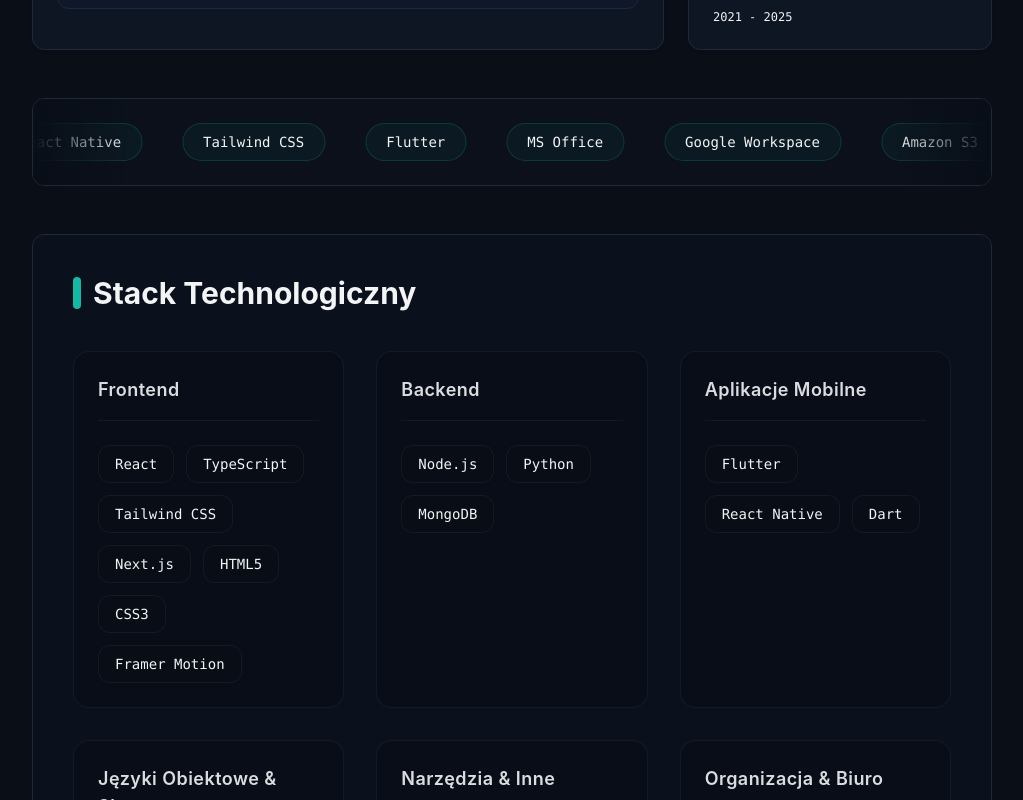
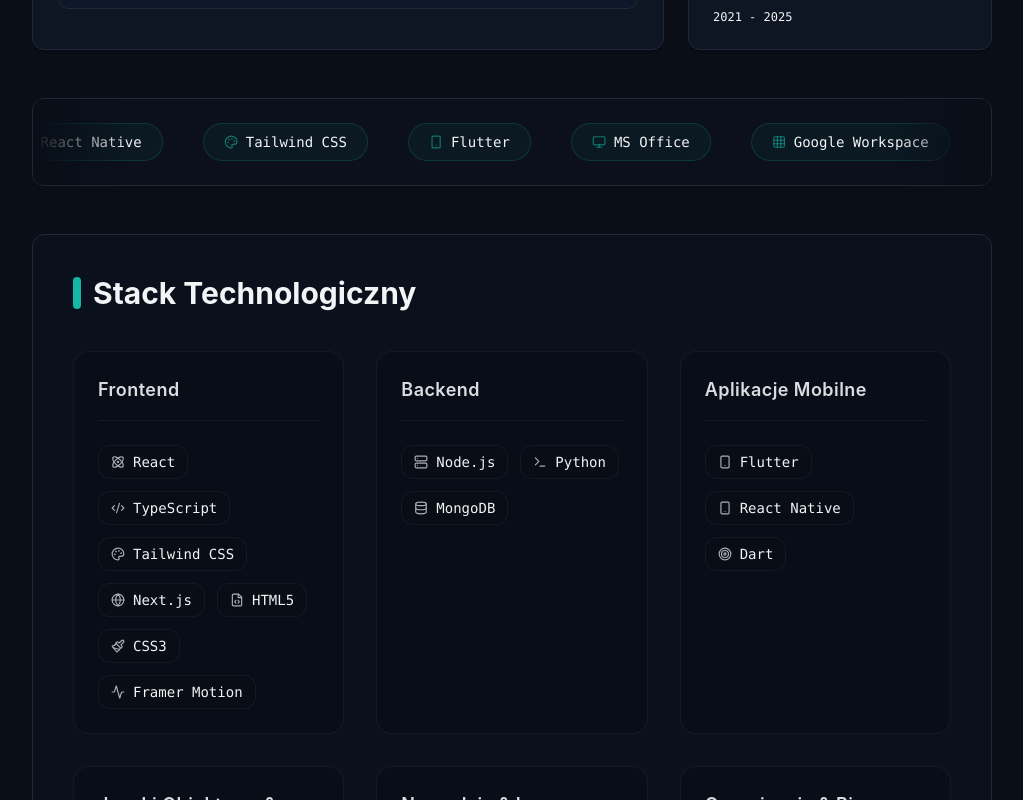
Before and after one commit to DawOrl/portfolio_web, a Next.js app: page / in a window 1280 px wide. Shown: the part 1180-1980 px from the top of the page, without its empty margins (128-1151 px from the left). Built offline with nearby package versions, Linux system fonts and the light colour scheme.

Commit message:
feat: add icons to skills in TechStack and InfiniteMarquee

```diff
--- a/src/components/blocks/InfiniteMarquee.tsx
+++ b/src/components/blocks/InfiniteMarquee.tsx
@@ -1,6 +1,32 @@
 "use client";
 import { motion } from "framer-motion";
 import { cvData } from "@/data/cv-data";
+import {
+  FileCode,
+  Globe,
+  Smartphone,
+  Palette,
+  Monitor,
+  Grid,
+  HardDrive,
+  Mail,
+  Layout,
+  Ghost
+} from "lucide-react";
+
+const skillIcons: Record<string, any> = {
+  "HTML/CSS": FileCode,
+  "Next.js": Globe,
+  "React Native": Smartphone,
+  "Tailwind CSS": Palette,
+  "Flutter": Smartphone,
+  "MS Office": Monitor,
+  "Google Workspace": Grid,
+  "Amazon S3": HardDrive,
+  "Iterable": Mail,
+  "Beehiiv": Layout,
+  "Ghost": Ghost,
+};
 
 export function InfiniteMarquee() {
   // Pobieramy i formatujemy pozostałe doświadczenie oraz listę umiejętności
@@ -21,14 +47,18 @@
         animate={{ x: ["0%", "-33.33%"] }}
         transition={{ ease: "linear", duration: 35, repeat: Infinity }}
       >
-        {duplicatedItems.map((item, index) => (
-          <span
-            key={index}
-            className="text-muted-foreground text-xs md:text-sm font-mono px-5 py-2 rounded-full border border-primary/20 bg-primary/5 shrink-0"
-          >
-            {item}
-          </span>
-        ))}
+        {duplicatedItems.map((item, index) => {
+          const Icon = skillIcons[item];
+          return (
+            <span
+              key={index}
+              className="flex items-center gap-2 text-muted-foreground text-xs md:text-sm font-mono px-5 py-2 rounded-full border border-primary/20 bg-primary/5 shrink-0"
+            >
+              {Icon && <Icon size={14} className="text-primary/60" />}
+              {item}
+            </span>
+          );
+        })}
       </motion.div>
     </div>
   );
--- a/src/components/blocks/TechStack.tsx
+++ b/src/components/blocks/TechStack.tsx
@@ -1,31 +1,92 @@
 "use client";
 import { motion } from "framer-motion";
+import {
+  Atom,
+  CodeXml,
+  Palette,
+  Globe,
+  FileCode,
+  Paintbrush,
+  Activity,
+  Server,
+  Terminal,
+  Database,
+  Smartphone,
+  Target,
+  Coffee,
+  Cpu,
+  Code,
+  Table,
+  GitBranch,
+  Box,
+  Cloud,
+  Boxes,
+  Mail,
+  Layout,
+  Ghost,
+  HardDrive,
+  Grid
+} from "lucide-react";
 
 // Logiczny podział technologii bez sztucznych procentów
 const skillCategories = [
   {
     title: "Frontend",
-    skills: ["React", "TypeScript", "Tailwind CSS", "Next.js", "HTML5", "CSS3", "Framer Motion"],
+    skills: [
+      { name: "React", icon: Atom },
+      { name: "TypeScript", icon: CodeXml },
+      { name: "Tailwind CSS", icon: Palette },
+      { name: "Next.js", icon: Globe },
+      { name: "HTML5", icon: FileCode },
+      { name: "CSS3", icon: Paintbrush },
+      { name: "Framer Motion", icon: Activity },
+    ],
   },
   {
     title: "Backend",
-    skills: ["Node.js", "Python", "MongoDB"],
+    skills: [
+      { name: "Node.js", icon: Server },
+      { name: "Python", icon: Terminal },
+      { name: "MongoDB", icon: Database },
+    ],
   },
   {
     title: "Aplikacje Mobilne",
-    skills: ["Flutter", "React Native", "Dart"],
+    skills: [
+      { name: "Flutter", icon: Smartphone },
+      { name: "React Native", icon: Smartphone },
+      { name: "Dart", icon: Target },
+    ],
   },
   {
     title: "Języki Obiektowe & Skryptowe",
-    skills: ["Java", "Python", "C++", "JavaScript", "SQL"],
+    skills: [
+      { name: "Java", icon: Coffee },
+      { name: "Python", icon: Terminal },
+      { name: "C++", icon: Cpu },
+      { name: "JavaScript", icon: Code },
+      { name: "SQL", icon: Table },
+    ],
   },
   {
     title: "Narzędzia & Inne",
-    skills: ["Git", "Docker", "AWS", "Linux", "Kubernetes"],
+    skills: [
+      { name: "Git", icon: GitBranch },
+      { name: "Docker", icon: Box },
+      { name: "AWS", icon: Cloud },
+      { name: "Linux", icon: Terminal },
+      { name: "Kubernetes", icon: Boxes },
+    ],
   },
   {
     title: "Organizacja & Biuro",
-    skills: ["Iterable", "Beehiiv", "Ghost", "Amazon S3", "Google Workspace"],
+    skills: [
+      { name: "Iterable", icon: Mail },
+      { name: "Beehiiv", icon: Layout },
+      { name: "Ghost", icon: Ghost },
+      { name: "Amazon S3", icon: HardDrive },
+      { name: "Google Workspace", icon: Grid },
+    ]
   }
 ];
 
@@ -55,9 +116,10 @@
               {category.skills.map((skill, skillIdx) => (
                 <span
                   key={skillIdx}
-                  className="px-4 py-2 text-sm font-mono text-muted-foreground bg-background/50 border border-border/50 rounded-lg hover:text-primary hover:border-primary/50 hover:bg-primary/10 transition-colors duration-300 cursor-default"
+                  className="flex items-center gap-2 px-3 py-1.5 text-sm font-mono text-muted-foreground bg-background/50 border border-border/50 rounded-lg hover:text-primary hover:border-primary/50 hover:bg-primary/10 transition-colors duration-300 cursor-default"
                 >
-                  {skill}
+                  <skill.icon size={14} className="opacity-70 group-hover:opacity-100" />
+                  {skill.name}
                 </span>
               ))}
             </div>
```
